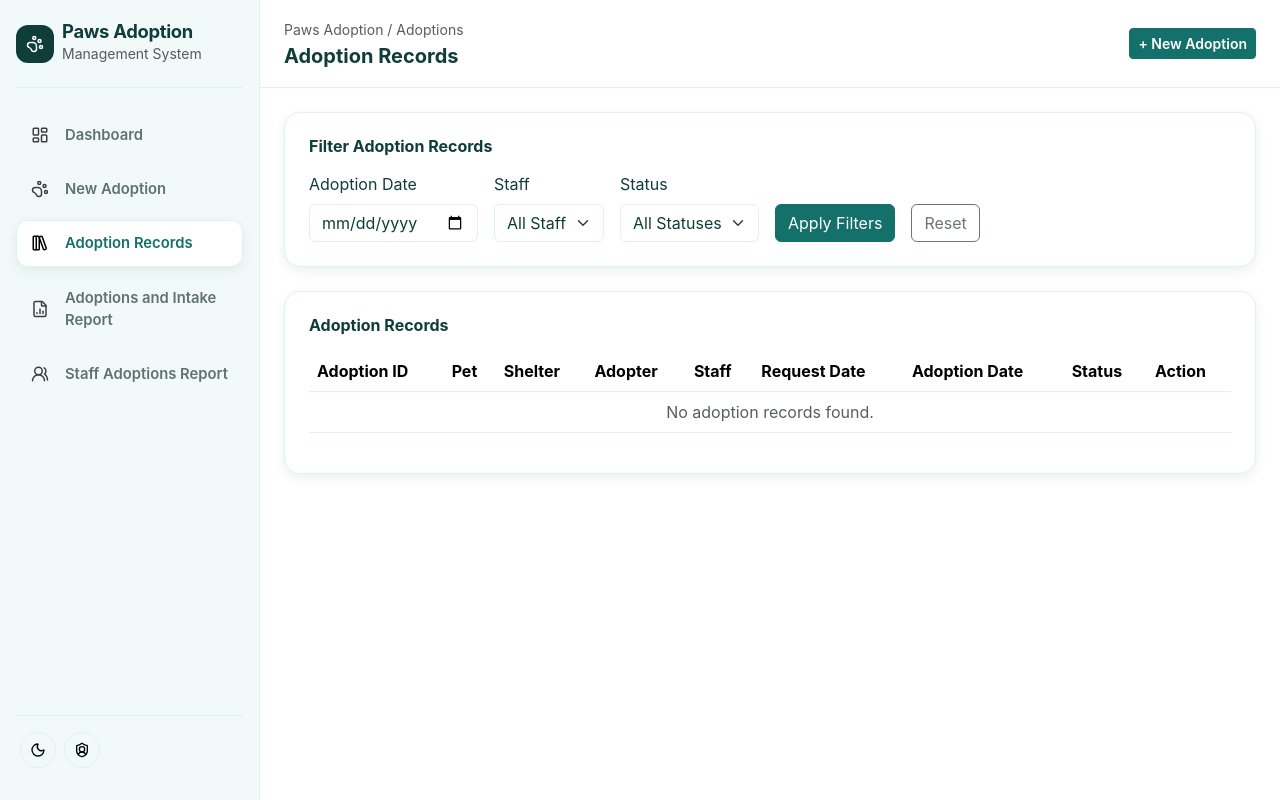
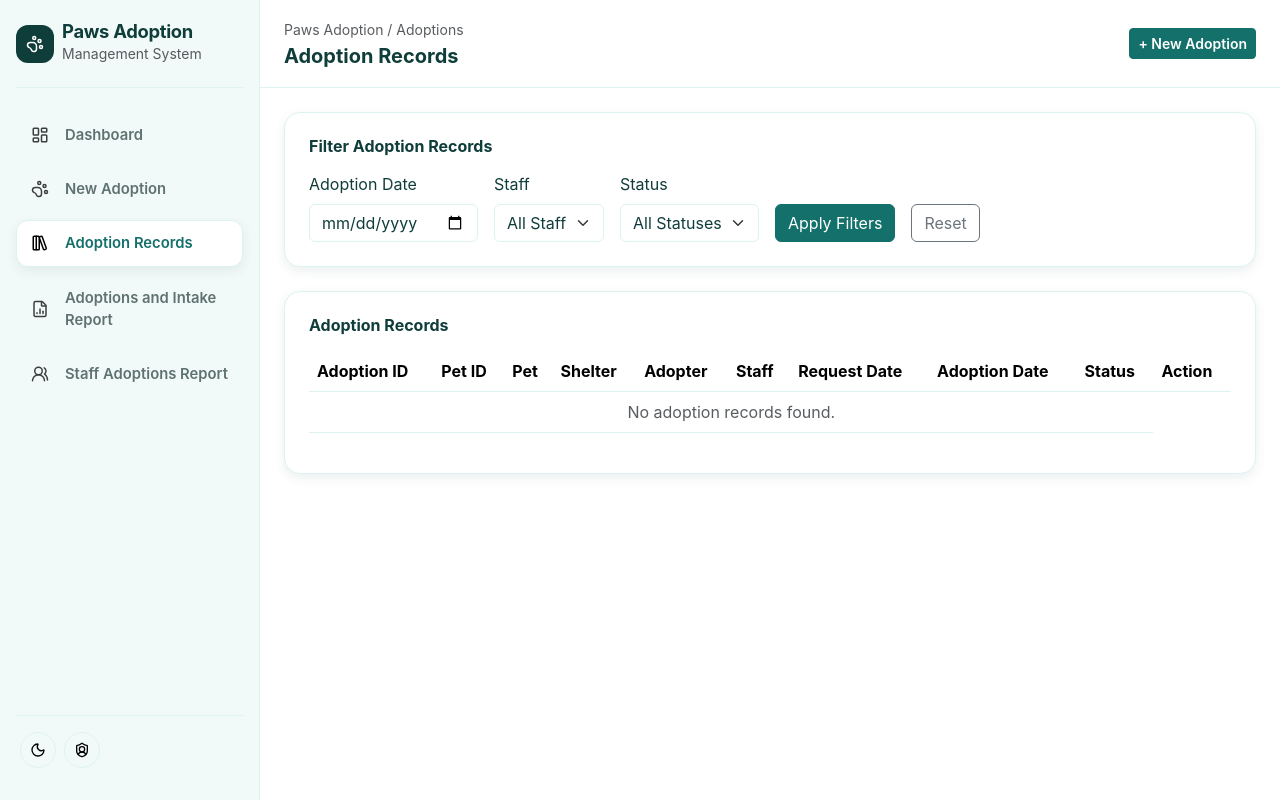
Before and after one commit to morde-cai/CCINFOM-S40K-03-Pet_Adoption_Management_System, a Django app: page /adoptions/ in a window 1280 px wide. Run offline with Django 5.2, Linux system fonts and the light colour scheme; data that the repository does not hold is empty.

Commit message:
Feat(frontend): Added pet ID column in adoption records

```diff
--- a/pet_adoption_system/pet_adoption/templates/adoptions.html
+++ b/pet_adoption_system/pet_adoption/templates/adoptions.html
@@ -64,6 +64,7 @@
             <thead>
                 <tr>
                     <th>Adoption ID</th>
+                    <th>Pet ID</th>
                     <th>Pet</th>
                     <th>Shelter</th>
                     <th>Adopter</th>
@@ -79,6 +80,7 @@
                 {% for adoption in adoptions %}
                 <tr>
                     <td>{{ adoption.pk }}</td>
+                    <td>{{ adoption.pet.id }}</td>
                     <td>{{ adoption.pet.name }}</td>
                     <td>{{ adoption.pet.shelter.shelter_name }}</td>
                     <td>{{ adoption.adopter }}</td>
```
